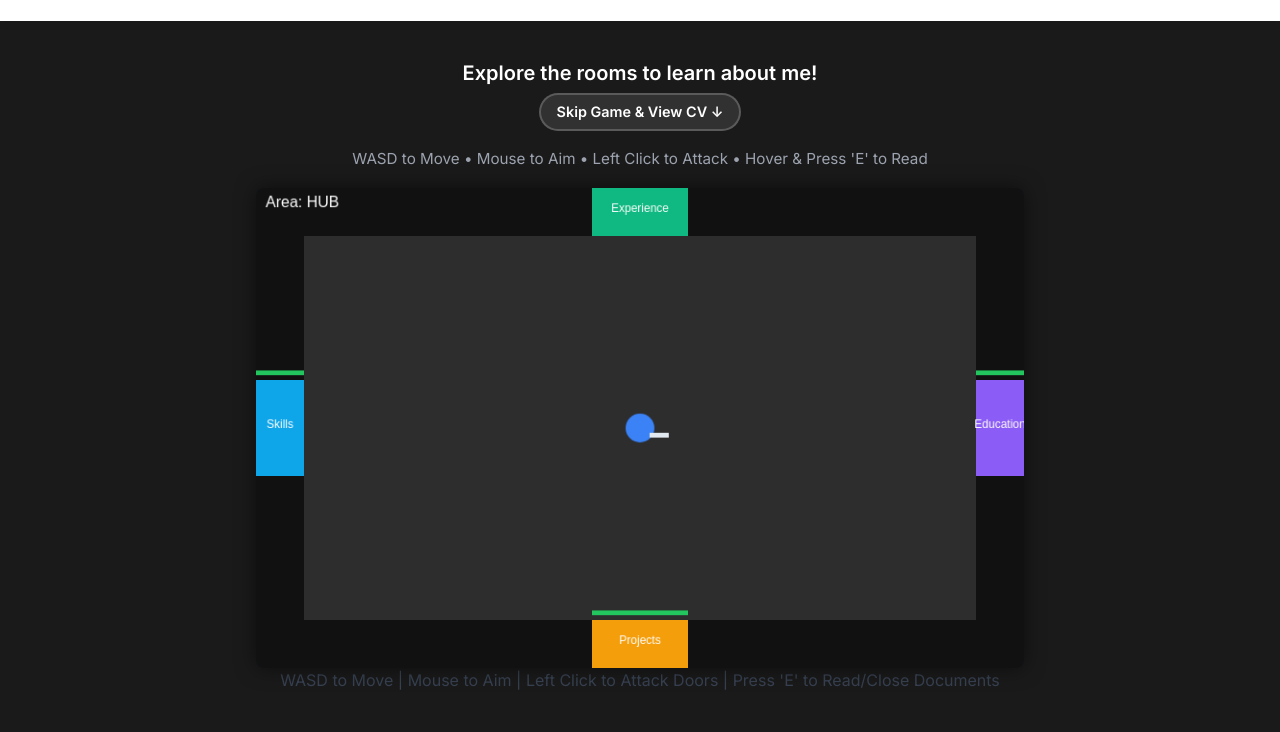
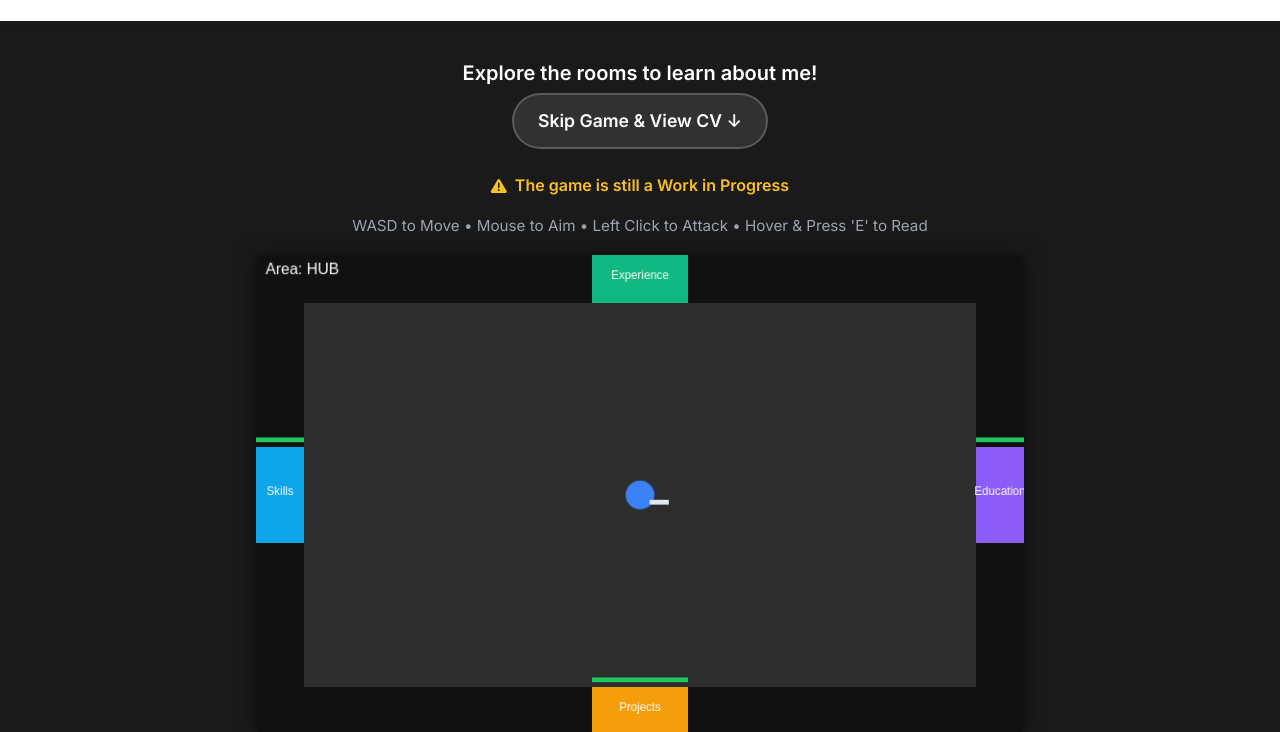
Before and after one commit to SimoneGherardi/SimoneGherardi.github.io, a plain HTML site: page index.html in a window 1280 px wide. Shown: the part 56-788 px from the top of the page. Drawn offline with nearby package versions, Linux system fonts and the light colour scheme.

Commit message:
increas dimention of skip button and add WIP

```diff
--- a/index.html
+++ b/index.html
@@ -44,7 +44,12 @@
                 <div class="game-container">
                     <div style="text-align: center; margin-bottom: 1rem;">
                         <h3 style="margin-bottom: 0.5rem;">Explore the rooms to learn about me!</h3>
-                        <a href="#hero" class="btn btn-secondary" style="padding: 0.4rem 1rem; font-size: 0.9em; border-radius: 20px;">Skip Game & View CV ↓</a>
+                        <a href="#hero" class="btn btn-secondary" style="padding: 0.8rem 1.5rem; font-size: 1.1em; border-radius: 30px; margin-bottom: 1rem;">Skip Game & View CV ↓</a>
+
+                        <div style="color: #fbbf24; font-weight: 600; margin-top: 0.5rem; display: flex; align-items: center; justify-content: center; gap: 0.5rem;">
+                            <i class="fas fa-exclamation-triangle"></i>
+                            <span>The game is still a Work in Progress</span>
+                        </div>
                     </div>
                     <p class="game-instructions">
                         <span class="desktop-hint">WASD to Move • Mouse to Aim • Left Click to Attack • Hover & Press 'E' to Read</span>
```
